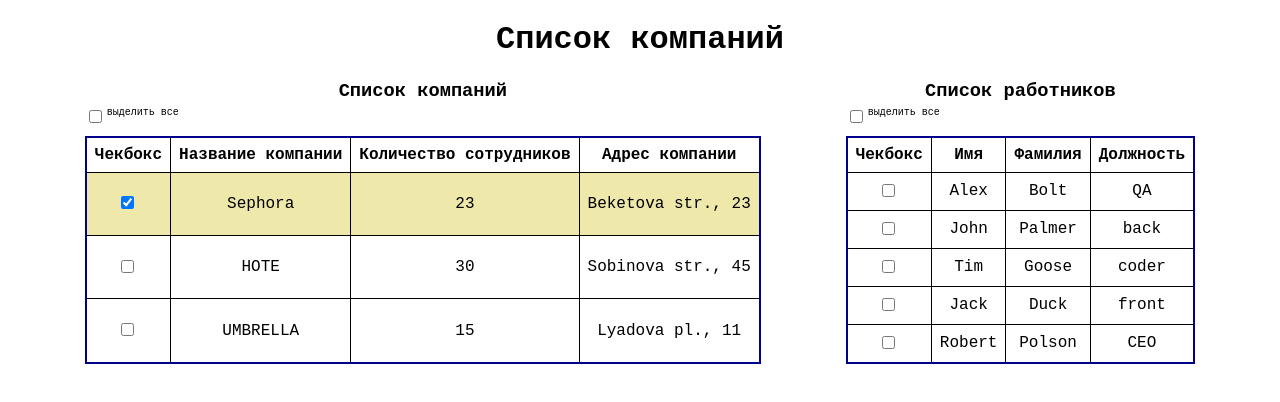
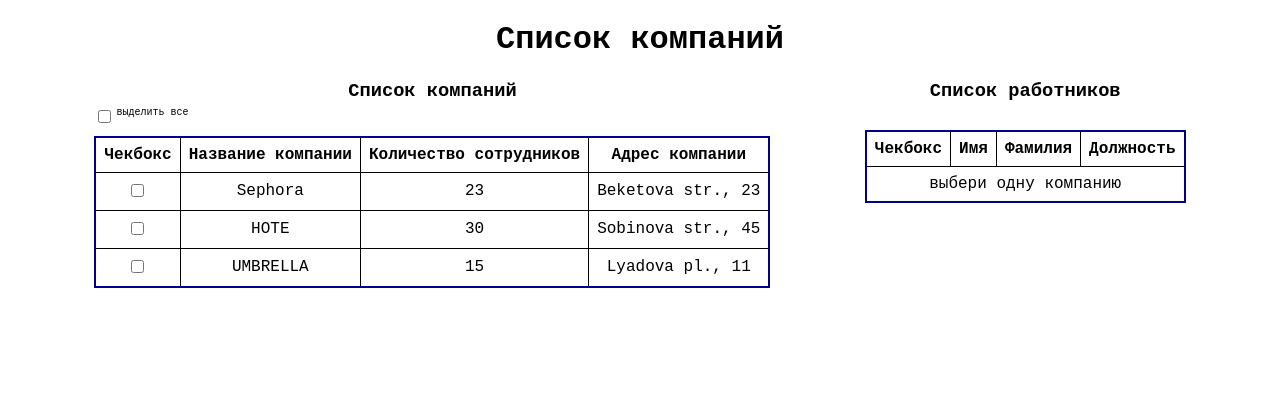
Before and after one commit to neeptoon/company-list, a React (Create React App) app: page / in a window 1280 px wide. Shown: the top 402 px of the page. Built offline with nearby package versions, Linux system fonts and the light colour scheme.

Commit message:
add select workers

```diff
--- a/public/index.html
+++ b/public/index.html
@@ -4,7 +4,7 @@
     <meta charset="utf-8" />
     <meta name="viewport" content="width=device-width, initial-scale=1" />
 
-    <title>adept test</title>
+    <title>Список компаний</title>
   </head>
   <body>
     <noscript>You need to enable JavaScript to run this app.</noscript>
--- a/src/Components/Chooser/Chooser.jsx
+++ b/src/Components/Chooser/Chooser.jsx
@@ -3,10 +3,10 @@ import React from 'react';
 import classes from './Chooser.module.scss';
 
 
-export const Chooser = ({value, onChange}) => {
+export const Chooser = ({value, handleChooserChange}) => {
     return (
         <label className={classes.label}>
-            <input type="checkbox" checked={value} onChange={onChange}/>
+            <input type="checkbox" checked={value} onChange={handleChooserChange}/>
             выделить все
         </label>
     );
--- a/src/Components/Table/Table.module.css
+++ b/src/Components/Table/Table.module.css
@@ -1,5 +1,6 @@
 caption {
   margin: 0 0 10px;
+  min-height: 40px;
 }
 
 h3 {
@@ -9,6 +10,7 @@ h3 {
 .table {
   border-collapse: collapse;
   border: 2px solid darkblue;
+  height: max-content;
 }
 
 th, td {
--- a/src/Components/Table/Table.module.scss
+++ b/src/Components/Table/Table.module.scss
@@ -1,5 +1,6 @@
 caption {
     margin: 0 0 10px;
+    min-height: 40px;
 }
 
 h3 {
@@ -9,6 +10,7 @@ h3 {
 .table {
     border-collapse: collapse;
     border: 2px solid darkblue;
+    height: max-content;
 }
 
 th, td {
--- a/src/features/Companies/Companies.jsx
+++ b/src/features/Companies/Companies.jsx
@@ -4,18 +4,17 @@ import {useSelector, useDispatch} from 'react-redux';
 import {Table} from '../../Components/Table';
 import {Tablecaption} from '../../Components/Tablecaption';
 import {Chooser} from '../../Components/Chooser';
-import {useToggle} from '../../hooks/useToggle';
 import {useSelect} from '../../hooks/useSelect';
 import {CompanyRow} from '../../Components/CompanyRow';
 
-import {selectAllCompanies} from './companies-slice';
+import {selectAll, selectAllCompanies, selectCompanies} from './companies-slice';
 
 export const Companies = () => {
     const dispatch = useDispatch();
-    const companies = useSelector(state => state.companies);
+    const companies = useSelector(selectCompanies);
+    const isSelectAll = useSelector(selectAll);
+    const selectCompany = useSelect();
     const rows = [];
-    const [isSelected, toggleSelected] = useToggle(false);
-    const selectCompany = useSelect();
 
     companies.forEach(company => {
         rows.push(
@@ -26,15 +25,14 @@ export const Companies = () => {
         );
     });
 
-    const toggleSelectAllCompanies = () => {
-        toggleSelected();
-        dispatch(selectAllCompanies(isSelected));
+    const handleChooserChange = () => {
+        dispatch(selectAllCompanies(isSelectAll));
     };
 
     return (
         <Table category="companies" rows={rows}>
             <Tablecaption title="Список компаний">
-                <Chooser value={isSelected} onChange={toggleSelectAllCompanies}/>
+                <Chooser value={isSelectAll} handleChooserChange={handleChooserChange}/>
             </Tablecaption>
         </Table>
 
--- a/src/features/Companies/companies-slice.js
+++ b/src/features/Companies/companies-slice.js
@@ -2,22 +2,30 @@ import {createSlice} from '@reduxjs/toolkit';
 
 export const companiesSlice = createSlice({
     name: '@@companies',
-    initialState: [
-        {id: 21, title: 'Sephora', qty: 23, address: 'Beketova str., 23', selected: true},
-        {id: 22, title: 'HOTE', qty: 30, address: 'Sobinova str., 45', selected: false},
-        {id: 23, title: 'UMBRELLA', qty: 15, address: 'Lyadova pl., 11', selected: false},
-    ],
+    initialState: {
+        companies: [
+            {id: 21, title: 'Sephora', qty: 23, address: 'Beketova str., 23', selected: false},
+            {id: 22, title: 'HOTE', qty: 30, address: 'Sobinova str., 45', selected: false},
+            {id: 23, title: 'UMBRELLA', qty: 15, address: 'Lyadova pl., 11', selected: false},
+        ],
+        selectAll: false,
+        selectedCompany: null
+    },
     reducers: {
         selectCompany: (state, action) => {
             const id = action.payload;
-            state
+            state.companies
                 .filter(company => company.id !== id)
                 .forEach(company => company.selected = false);
-            const company = state.find(company => company.id === id);
+            const company = state.companies.find(company => company.id === id);
             company.selected = !company.selected;
+            state.selectAll = false;
+            state.selectedCompany = state.companies.find(company => company.id === id);
         },
         selectAllCompanies: (state, action) => {
-            state.forEach(company => company.selected = !action.payload);
+            state.companies.forEach(company => company.selected = !action.payload);
+            state.selectAll = !state.selectAll;
+            state.selectedCompany = null;
         }
     }
 });
@@ -25,4 +33,6 @@ export const companiesSlice = createSlice({
 export const {selectAllCompanies, selectCompany} = companiesSlice.actions;
 export const companies = companiesSlice.reducer;
 
-export const selectCompanies = (state) => state.companies.filter(company => company.selected === true);
+export const selectCompanies = (state) => state.companies.companies;
+export const selectAll = (state) => state.companies.selectAll;
+export const selectedCompany = state => state.companies.selectedCompany?.title;
--- a/src/features/Workers/Workers.jsx
+++ b/src/features/Workers/Workers.jsx
@@ -3,24 +3,27 @@ import {useSelector, useDispatch} from 'react-redux';
 import {Table} from '../../Components/Table';
 import {Tablecaption} from '../../Components/Tablecaption';
 import {Chooser} from '../../Components/Chooser';
-import {useToggle} from '../../hooks/useToggle';
-import {selectCompanies} from '../Companies/companies-slice';
+
 import {useSelect} from '../../hooks/useSelect';
 import {WorkerRow} from '../../Components/WorkerRow';
 
-import {selectAllWorkers} from './workers-slice';
+import {selectedCompany} from '../Companies/companies-slice';
+
+import {selectAll, selectAllWorkers, selectWorkers} from './workers-slice';
 
 export const Workers = () => {
     const dispatch = useDispatch();
-    const workers = useSelector(state => state.workers);
+    const workers = useSelector(selectWorkers);
+    const isSelectAll = useSelector(selectAll);
+    const currentCompany = useSelector(selectedCompany);
+    const selectWorker = useSelect();
     const rows = [];
-    const [isSelected, toggleSelected] = useToggle(false);
-    const selectedCompanies = useSelector(selectCompanies);
-    const selectWorker = useSelect();
+    console.log(currentCompany);
 
-    console.log(selectedCompanies);
-
-    workers.forEach(worker => {
+    {currentCompany ?
+        workers
+            .filter(worker => worker.company === currentCompany)
+            .forEach(worker => {
                 rows.push(
                     <WorkerRow
                         key={worker.id}
@@ -28,17 +31,23 @@ export const Workers = () => {
                         handleChange={selectWorker}
                     />
                 );
-    });
+            }) :
+        rows.push(
+            <tr key={Date.now()}>
+                <td colSpan="4" >выбери одну компанию</td>
+            </tr>
+        );
 
-    const toggleSelectAllWorkers = () => {
-        toggleSelected();
-        dispatch(selectAllWorkers(isSelected));
+    }
+
+    const handleChooserChange = () => {
+        dispatch(selectAllWorkers(isSelectAll));
     };
 
     return (
         <Table rows={rows}>
             <Tablecaption title="Список работников">
-                <Chooser value={isSelected} onChange={toggleSelectAllWorkers}/>
+                {currentCompany && <Chooser value={isSelectAll} handleChooserChange={handleChooserChange}/>}
             </Tablecaption>
         </Table>
 
--- a/src/features/Workers/workers-slice.js
+++ b/src/features/Workers/workers-slice.js
@@ -2,24 +2,37 @@ import {createSlice} from '@reduxjs/toolkit';
 
 export const workersSlice = createSlice({
     name: '@@workers',
-    initialState: [
+    initialState: {
+        workers: [
             {id: 31, name: 'Alex', surname: 'Bolt', position: 'QA', company: 'Sephora', selected: false},
             {id: 32, name: 'John', surname: 'Palmer', position: 'back', company: 'HOTE', selected: false},
             {id: 33, name: 'Tim', surname: 'Goose', position: 'coder', company: 'UMBRELLA', selected: false},
             {id: 34, name: 'Jack', surname: 'Duck', position: 'front', company: 'Sephora', selected: false},
             {id: 35, name: 'Robert', surname: 'Polson', position: 'CEO', company: 'UMBRELLA', selected: false},
+            {id: 36, name: 'Pol', surname: 'Smith', position: 'coder', company: 'UMBRELLA', selected: false},
+            {id: 37, name: 'Tom', surname: 'Preston', position: 'designer', company: 'Sephora', selected: false},
+            {id: 38, name: 'Helena', surname: 'Harper', position: 'designer', company: 'Sephora', selected: false},
+            {id: 38, name: 'Nataly', surname: 'Grin', position: 'frontend', company: 'HOTE', selected: false},
         ],
+        selectAll: false,
+    },
+
     reducers: {
         selectWorker: (state, action) => {
             const id = action.payload;
-            const worker = state.find(worker => worker.id === id);
+            const worker = state.workers.find(worker => worker.id === id);
             worker.selected = !worker.selected;
+            state.selectAll = false;
         },
         selectAllWorkers: (state, action) => {
-            state.forEach(worker => worker.selected = !action.payload);
+            state.workers.forEach(worker => worker.selected = !action.payload);
+            state.selectAll = !state.selectAll;
         }
     }
 });
 
 export const {selectAllWorkers, selectWorker} = workersSlice.actions;
 export const workers = workersSlice.reducer;
+
+export const selectWorkers = (state) => state.workers.workers;
+export const selectAll = (state) => state.workers.selectAll;
```
Also changed, not shown: 1 other file (tests, documents, lock files or other folders). Lines whose indentation alone changed are shown as unchanged.
